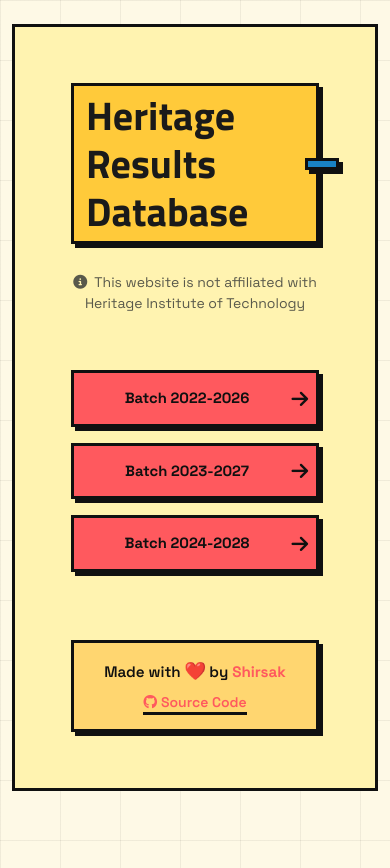
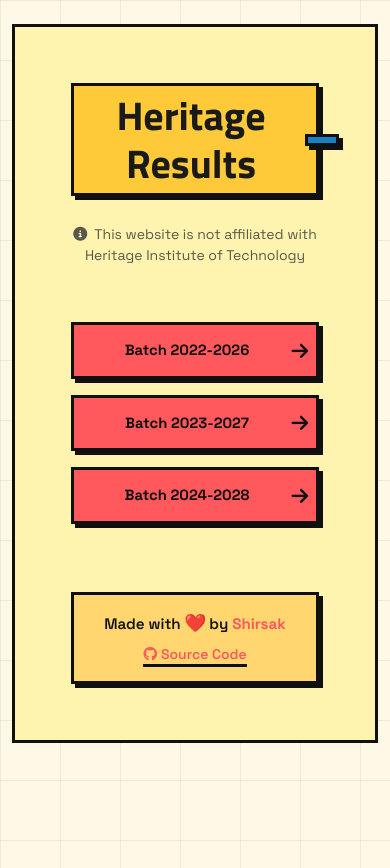
Before and after one commit to shirsakm/heritage-db, a Flask app: page /hdb in a window 390 px wide. Run offline with Flask 3, Linux system fonts and the light colour scheme; some web fonts are replaced.

Commit message:
feat: improved responsiveness

```diff
--- a/templates/batch_select.html
+++ b/templates/batch_select.html
@@ -89,6 +89,10 @@
         letter-spacing: 0;
     }
 
+    .page-title .title-text__short {
+        display: none;
+    }
+
     /* Force disclaimer centered on batch selection page (overrides global desktop left alignment) */
     .page-title .disclaimer-text {
         text-align: center !important;
@@ -97,16 +101,33 @@
 
     /* Phone-only tweaks: make cards/buttons span width and fit text */
     @media (max-width: 575.98px) {
-        .page-title {
-            text-align: left;
+        .page-title .title-text {
+            justify-content: center;
+            position: relative;
+            padding-left: clamp(1.75rem, 6vw, 2.5rem);
         }
 
-        .page-title .title-text {
-            margin-right: auto;
+        .page-title .title-text__full {
+            display: none;
         }
 
-        .page-title .title-text--balanced {
-            justify-content: flex-start;
+        .page-title .title-text__short {
+            display: inline-flex;
+            text-align: center;
+        }
+
+        .page-title .title-text::before {
+            content: '';
+            position: absolute;
+            top: 50%;
+            left: clamp(-18px, -6vw, -12px);
+            width: clamp(28px, 4.8vw, 38px);
+            height: clamp(10px, 2.8vw, 14px);
+            transform: translateY(-50%);
+            border: var(--border-thickness) solid transparent;
+            background: transparent;
+            box-shadow: none;
+            pointer-events: none;
         }
 
         .batch-buttons-container {
@@ -145,11 +166,14 @@
 {% endblock %}
 
 {% block content %}
-<div class="container mt-4">
+<div class="container mt-4 mb-4">
     <div class="batch-selection-container">
         <div class="batch-card fade-in-up">
             <div class="page-title">
-                <h1 class="title-text title-text--balanced">Heritage Results Database</h1>
+                <h1 class="title-text title-text--balanced">
+                    <span class="title-text__full">Heritage Results Database</span>
+                    <span class="title-text__short">Heritage Results</span>
+                </h1>
                 {% include 'components/disclaimer.html' %}
             </div>
 
```
